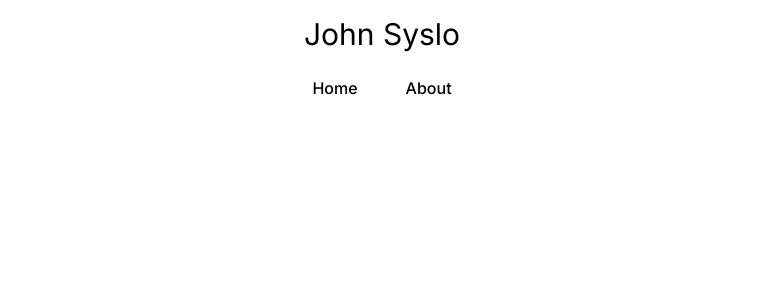
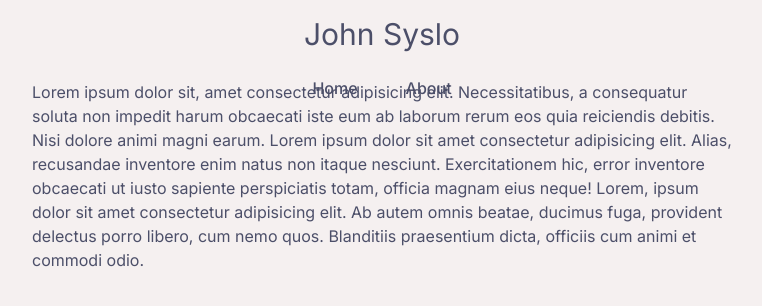
Before and after one commit to johnsyslo/portfolio, a Next.js app: page / in a window 1280 px wide. Shown: the top 306 px of the page, without its empty margins (258-1020 px from the left). Built offline with nearby package versions, Linux system fonts and the light colour scheme.

Commit message:
making it better, i hope..

```diff
--- a/app/globals.css
+++ b/app/globals.css
@@ -3,17 +3,25 @@
 @tailwind utilities;
 
 :root {
-  --foreground: black;
+  --base: #f5f0f0;
+  --text: #4c4f69;
+
 }
 
+/*
 @media (prefers-color-scheme: dark) {
   :root {
-    --foreground: white;
+    --base: white;
   }
 }
+*/
 
 body {
-  color: var(--foreground);
+    background: var(--base);
+    color: var(--text);
+
+    max-width: 700px;
+    margin: auto auto;
 }
 
 @layer utilities {
--- a/app/page.tsx
+++ b/app/page.tsx
@@ -5,6 +5,7 @@ export default function Home() {
   return (
     <main>
       <Navbar />
+      <p>Lorem ipsum dolor sit, amet consectetur adipisicing elit. Necessitatibus, a consequatur soluta non impedit harum obcaecati iste eum ab laborum rerum eos quia reiciendis debitis. Nisi dolore animi magni earum. Lorem ipsum dolor sit amet consectetur adipisicing elit. Alias, recusandae inventore enim natus non itaque nesciunt. Exercitationem hic, error inventore obcaecati ut iusto sapiente perspiciatis totam, officia magnam eius neque! Lorem, ipsum dolor sit amet consectetur adipisicing elit. Ab autem omnis beatae, ducimus fuga, provident delectus porro libero, cum nemo quos. Blanditiis praesentium dicta, officiis cum animi et commodi odio.</p>
     </main>
 
   );
```
